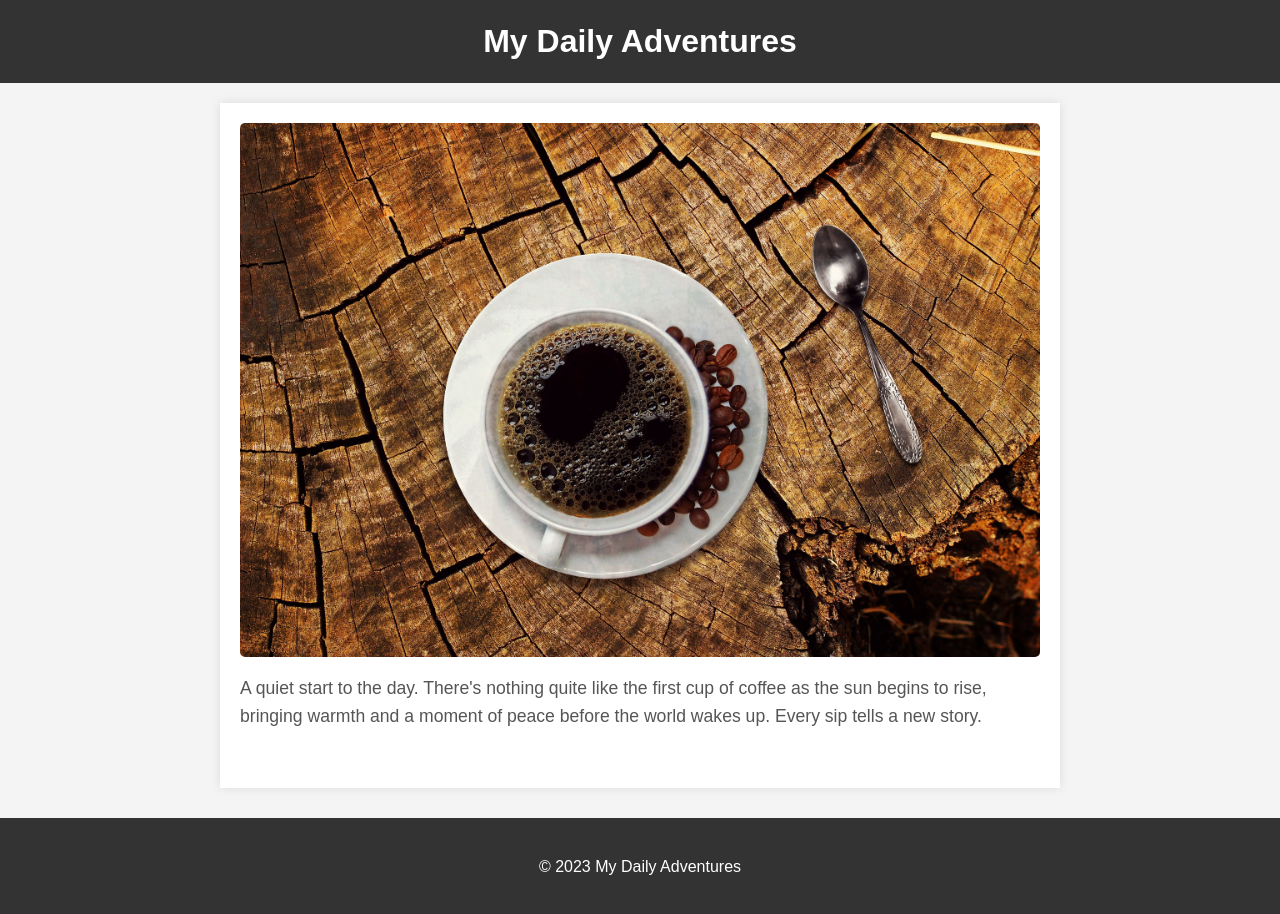
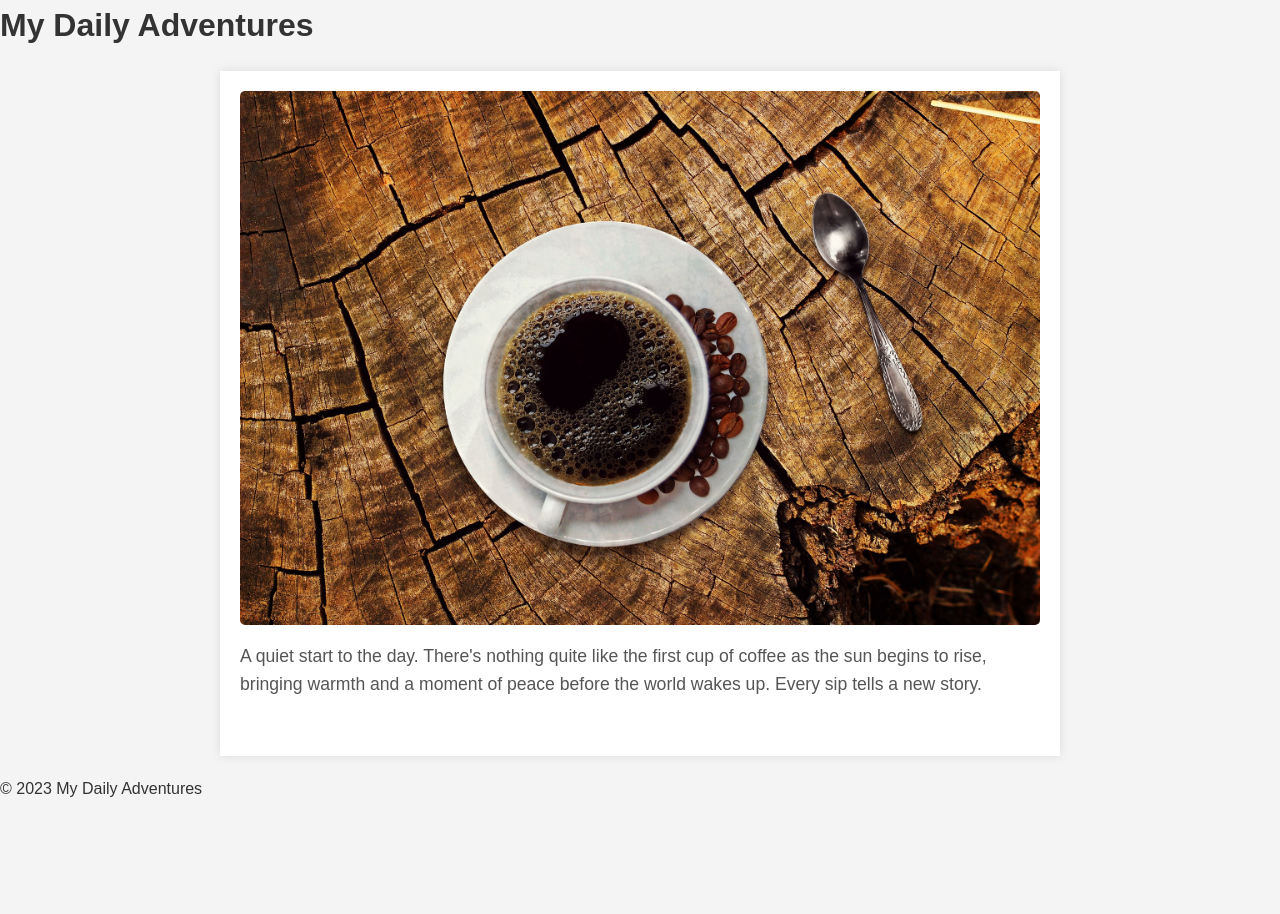
Before and after one commit to ivanwest01/My-Daily-Adventures, a plain HTML site: page index.html in a window 1280 px wide. After the commit the page ends 818 px from the top, so only its background shows below. Drawn offline with Linux system fonts and the light colour scheme.

Commit message:
style.css

```diff
--- a/style.css
+++ b/style.css
@@ -5,13 +5,6 @@ body {
     background-color: #f4f4f4;
     color: #333;
     line-height: 1.6;
-}
-
-header {
-    background-color: #333;
-    color: #fff;
-    padding: 1rem 0;
-    text-align: center;
 }
 
 h1 {
@@ -49,11 +42,3 @@ main {
     font-size: 1.1em;
     color: #555;
 }
-
-footer {
-    text-align: center;
-    padding: 20px;
-    background-color: #333;
-    color: #fff;
-    margin-top: 30px;
-}
```
